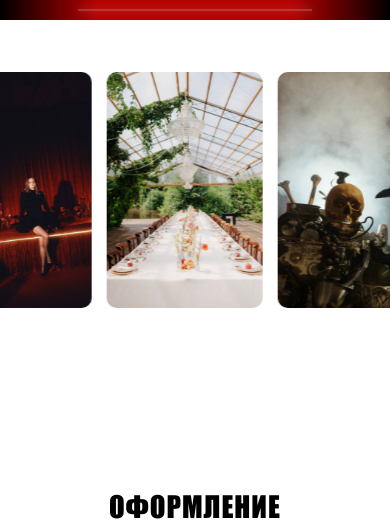
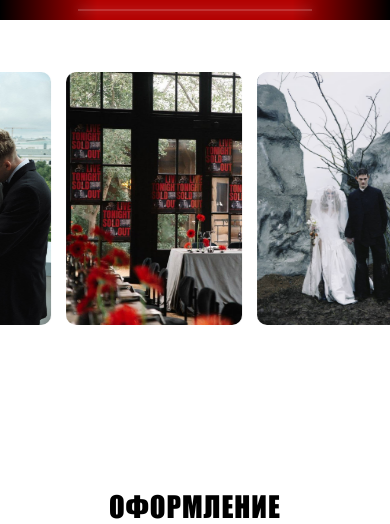
Before and after one commit to Skifmail/Alina_Sharko_site, a PHP site: page / in a window 390 px wide. Shown: the part 1788-2312 px from the top of the page. Run offline with PHP 8.4, Linux system fonts and the light colour scheme; some web fonts are replaced.

Commit message:
Apply updat

```diff
--- a/styles.css
+++ b/styles.css
@@ -409,6 +409,7 @@
     gap: 20px;
     animation: scroll-carousel 40s linear infinite;
     will-change: transform;
+    width: max-content;
 }
 
 .carousel-track:hover {
@@ -432,6 +433,7 @@
     border-radius: 10px;
     cursor: pointer;
     transition: transform 0.3s ease, box-shadow 0.3s ease;
+    flex-shrink: 0;
 }
 
 .carousel-image:hover {
@@ -1426,11 +1428,13 @@
     .carousel-track {
         animation-duration: 20s;
         gap: 15px;
+        width: max-content;
     }
 
     .carousel-image {
-        height: 28vh;
-        min-width: 40vw;
+        height: 30vh;
+        width: auto;
+        flex-shrink: 0;
     }
 
     .hero-section {
```
Also changed, not shown: fonts/README.md (deleted).
